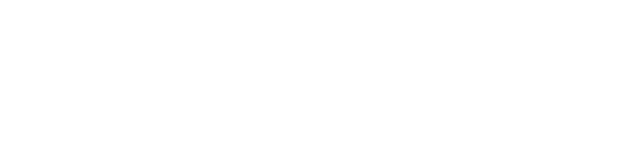
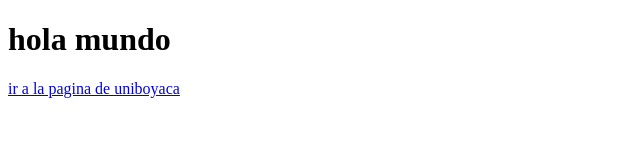
Before and after one commit to romanherrrera/test_programacion_1, a plain HTML site: page index.html in a window 1280 px wide. Shown: the whole page, without its empty margins (0-640 px from the left). Drawn offline with Linux system fonts and the light colour scheme.

Commit message:
se agrego el enlace que redirecciona la universidad de boyaca

```diff
--- a/index.html
+++ b/index.html
@@ -5,6 +5,7 @@
     <title></title>
 </head>
 <body>
-
+    <h1>hola mundo</h1>
+    <a href="https://uniboyaca.edu.co">ir a la pagina de uniboyaca</a>
 </body>
 </html>
```
